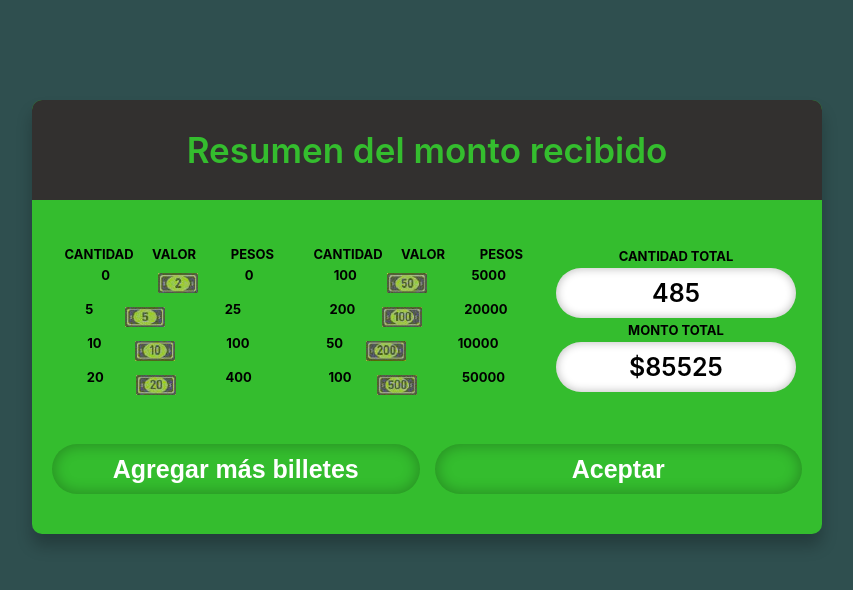
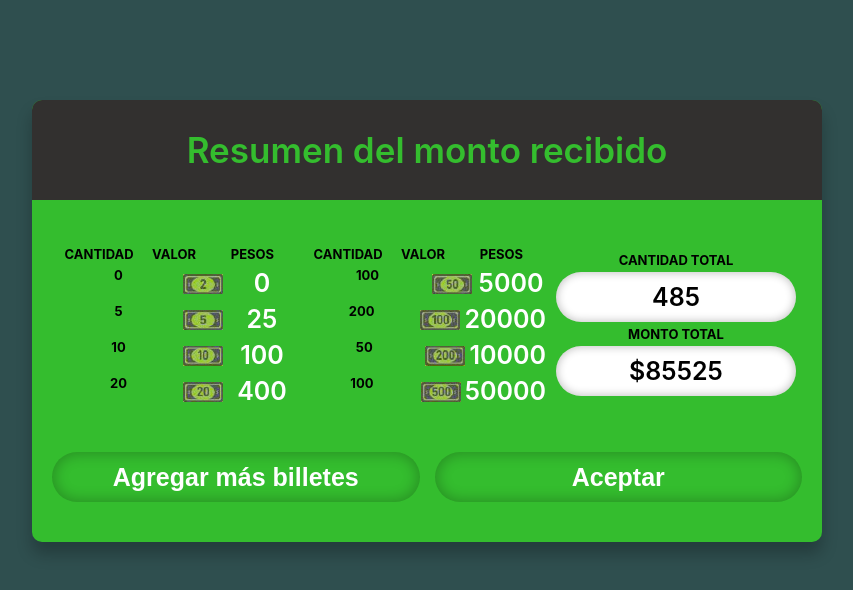
Before and after one commit to MaxiNavarro/Billetes, a React (Create React App) app: page / in a window 1280 px wide. Shown: the top 590 px of the page, without its empty margins (268-1121 px from the left). Built offline with nearby package versions, Linux system fonts and the light colour scheme.

Commit message:
Update componentPesos.js

```diff
--- a/src/componentPesos.js
+++ b/src/componentPesos.js
@@ -4,7 +4,7 @@ export default class ComponentPesos extends React.Component {
 
     render() {
 
-        var element = <a>{this.props.pesos}</a>;
+        var element = <td className='table-pesos'>{this.props.pesos}</td>;
 
         return element;
 
```
